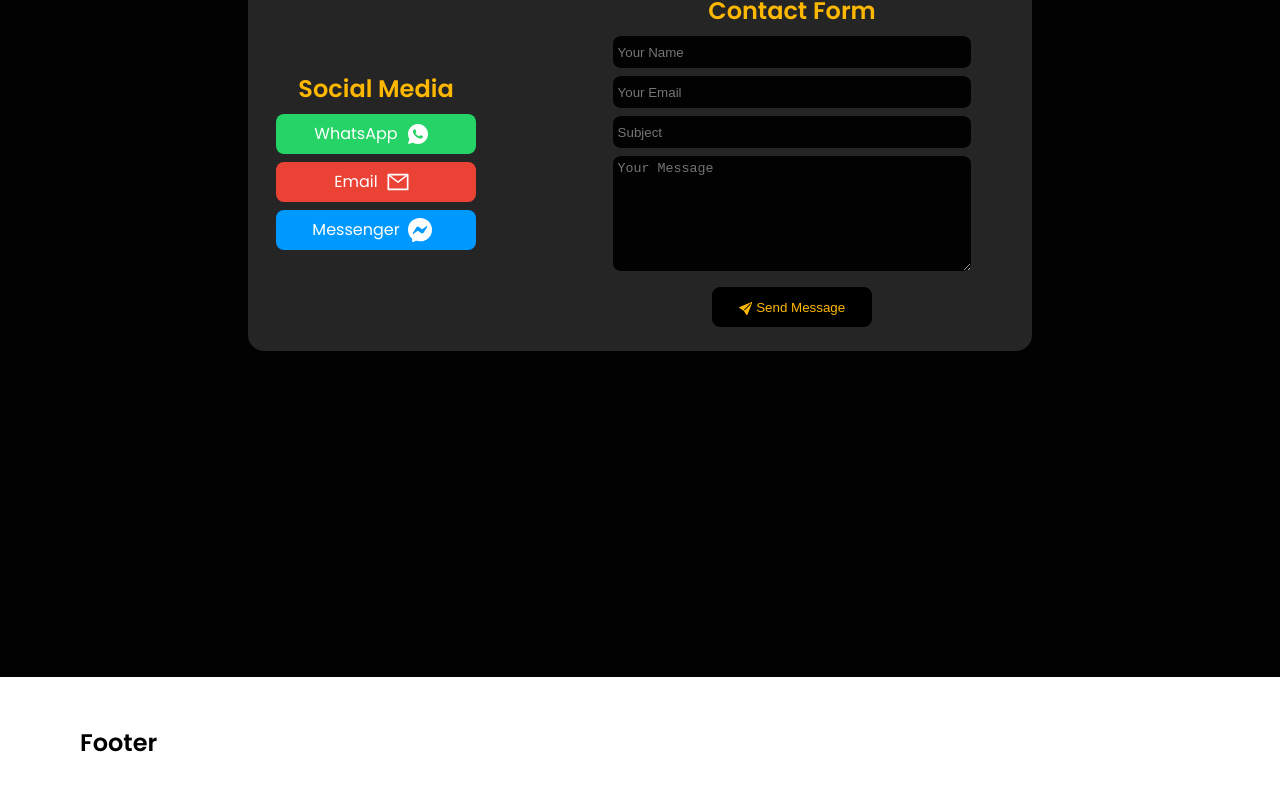
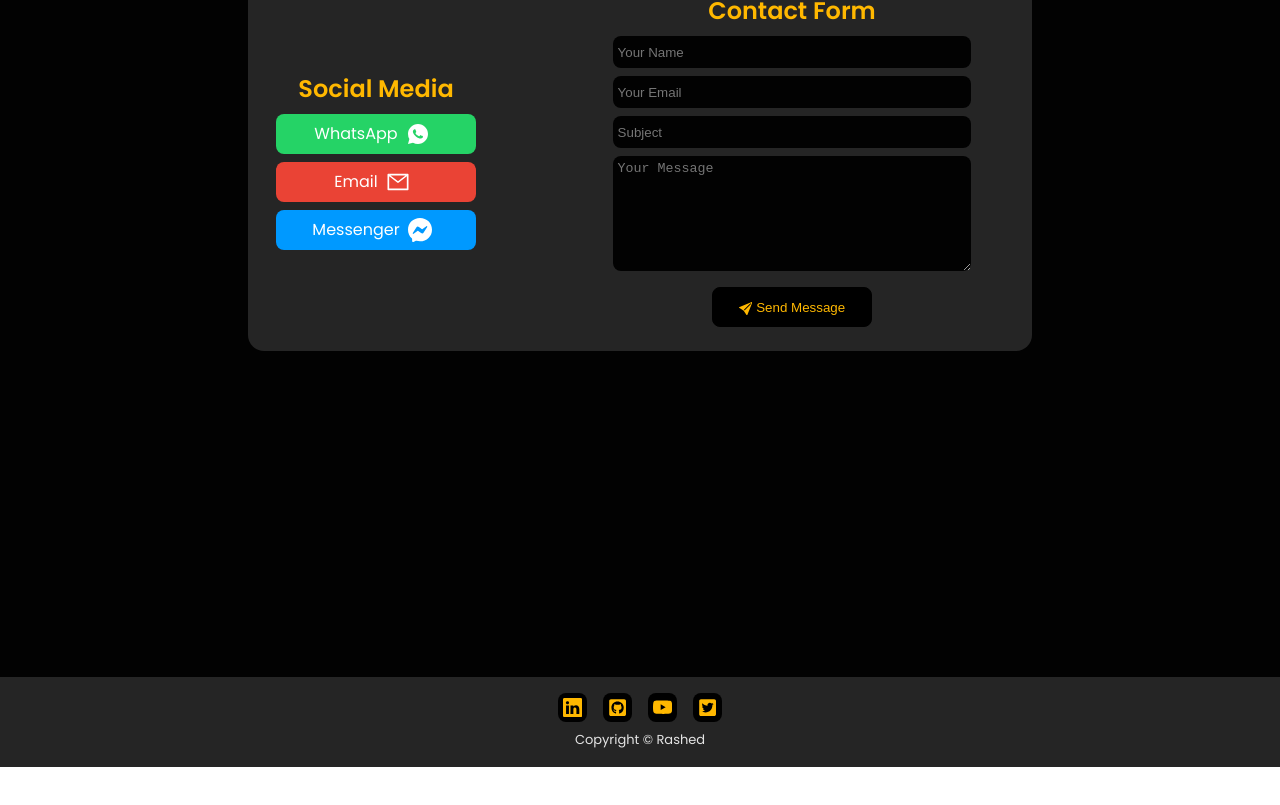
Before and after one commit to CapOfCode/capofcode.github.io, a React (Vite) app: page / in a window 1280 px wide. Shown: the part 3643-4448 px from the top of the page. After the commit the page ends 4410 px from the top, so only its background shows below. Built offline with nearby package versions, Linux system fonts and the light colour scheme.

Commit message:
Footer Section Add

```diff
--- a/src/Components/Contact/Contact.css
+++ b/src/Components/Contact/Contact.css
@@ -139,6 +139,9 @@ textarea {
 
 /* Mobile Responsive Design for Teblet */
 @media (max-width: 1024px) {
+  #Contact {
+    height: auto;
+  }
   .contact-container {
     padding: 0 2%;
   }
--- a/src/Components/Footer/Footer.css
+++ b/src/Components/Footer/Footer.css
@@ -1,4 +1,81 @@
 #footer {
-  background: var(--color-sub);
-  height: 200px !important;
+  background: var(--color-grey);
+  height: 90px !important;
+  color: var(--color-white);
+  text-align: center;
+  padding: 1rem !important;
 }
+
+.footer-socials {
+  display: flex;
+  flex-direction: row;
+  gap: 1rem;
+  align-items: center;
+  justify-content: center;
+}
+
+.footer-socials a {
+  font-size: 1.2rem;
+  padding: 0.3rem;
+  border-radius: 0.5rem;
+  display: flex;
+  color: var(--color-yello);
+  background: black;
+  transition: var(--transition-main);
+  justify-content: center;
+  align-items: center;
+  text-align: center;
+}
+
+.footer-icon {
+  display: flex;
+}
+
+.footer-container p {
+  margin-top: 0.5rem;
+  color: var(--color-white-light);
+  font-size: small;
+}
+
+.footer-socials a:hover {
+  scale: 1.1;
+}
+
+.footer-socials a:hover {
+  background-color: var(--color-white);
+  transition: var(--transition-main);
+}
+
+.footer-socials a:hover .linkedin-icon {
+  color: #0a66c2;
+}
+
+.footer-socials a:hover .github-icon {
+  color: #333333;
+}
+
+.footer-socials a:hover .youtube-icon {
+  color: #ff0000;
+}
+.footer-socials a:hover .twitter-icon {
+  color: #1da1f2;
+}
+
+/* Mobile Responsive Design for Teblet */
+@media (max-width: 1024px) {
+  #footer {
+    padding: 1rem 0 9rem 0 !important;
+    height: 50px !important;
+  }
+}
+
+/* Styles for regular-sized mobile devices */
+@media (max-width: 768px) {
+  #footer {
+    height: 90px !important;
+  }
+}
+
+/* Styles for small-sized mobile devices */
+@media (max-width: 480px) {
+}
--- a/src/Components/Footer/Footer.jsx
+++ b/src/Components/Footer/Footer.jsx
@@ -1,4 +1,9 @@
 import React from "react";
+import { BsLinkedin } from "react-icons/bs";
+import { FaGithubSquare } from "react-icons/fa";
+import { BsYoutube } from "react-icons/bs";
+import { FaTwitterSquare } from "react-icons/fa";
+
 import "./Footer.css";
 
 const Footer = () => {
@@ -6,7 +11,29 @@ const Footer = () => {
     <section id='footer'>
       <footer>
         <div className='container footer-container'>
-          <h1>Footer</h1>
+          <div className='footer-socials'>
+            <a href='https://www.linkedin.com/in/capofcode/' target='_blank'>
+              <div className='footer-icon'>
+                <BsLinkedin className='linkedin-icon' />
+              </div>
+            </a>
+            <a href='https://github.com/CapOfCode' target='_blank'>
+              <div className='footer-icon'>
+                <FaGithubSquare className='github-icon' />
+              </div>
+            </a>
+            <a href='https://www.youtube.com/@capofcode' target='_blank'>
+              <div className='footer-icon'>
+                <BsYoutube className='youtube-icon' />
+              </div>
+            </a>
+            <a href='https://twitter.com/capofcode' target='_blank'>
+              <div className='footer-icon'>
+                <FaTwitterSquare className='twitter-icon' />
+              </div>
+            </a>
+          </div>
+          <p>Copyright &copy; Rashed</p>
         </div>
       </footer>
     </section>
--- a/src/Components/Projects/Project.css
+++ b/src/Components/Projects/Project.css
@@ -67,6 +67,10 @@
 
 /* Mobile Responsive Design for Teblet */
 @media (max-width: 1024px) {
+  #Projects {
+    height: auto;
+  }
+
   .swiper {
     width: 100%;
     padding-top: 50px;
```
